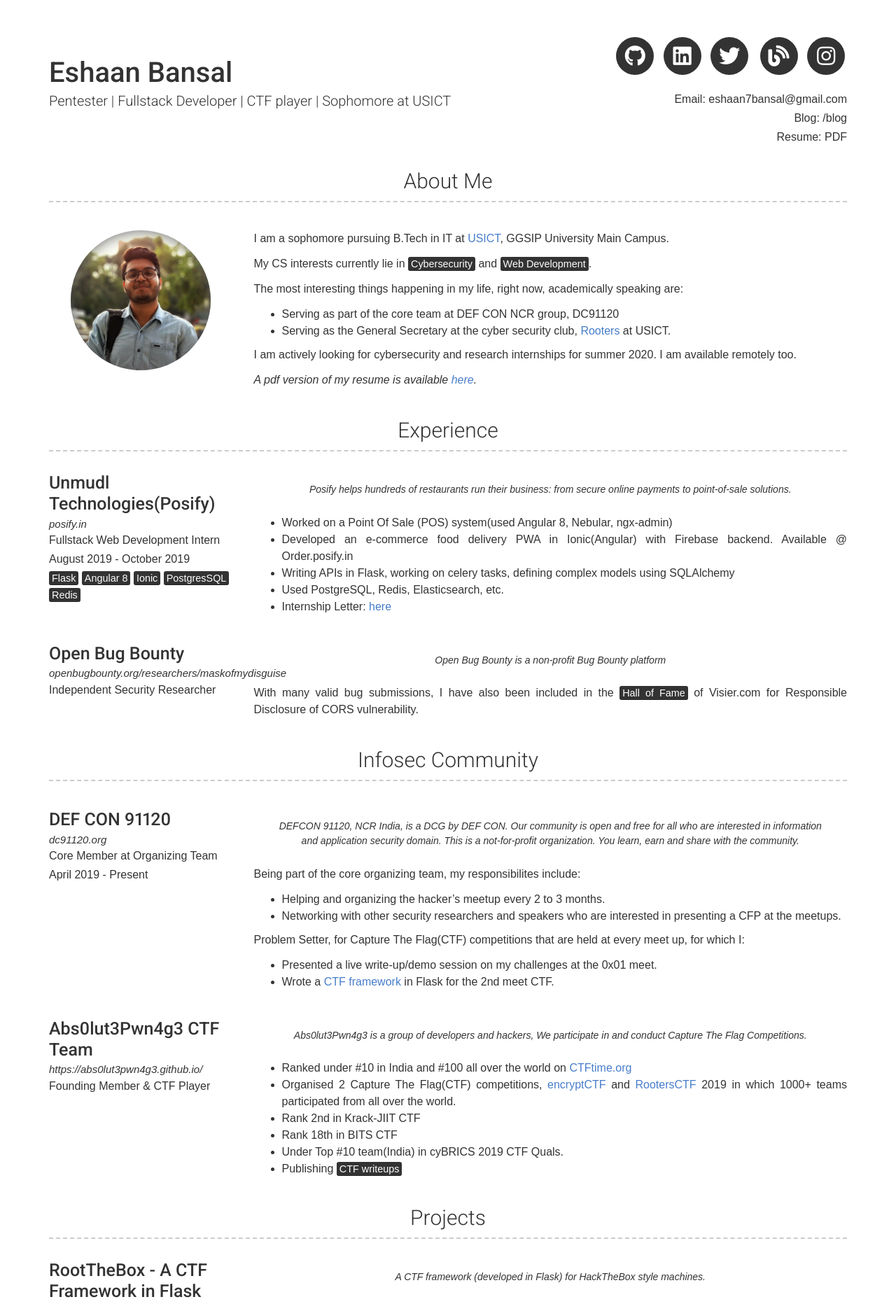
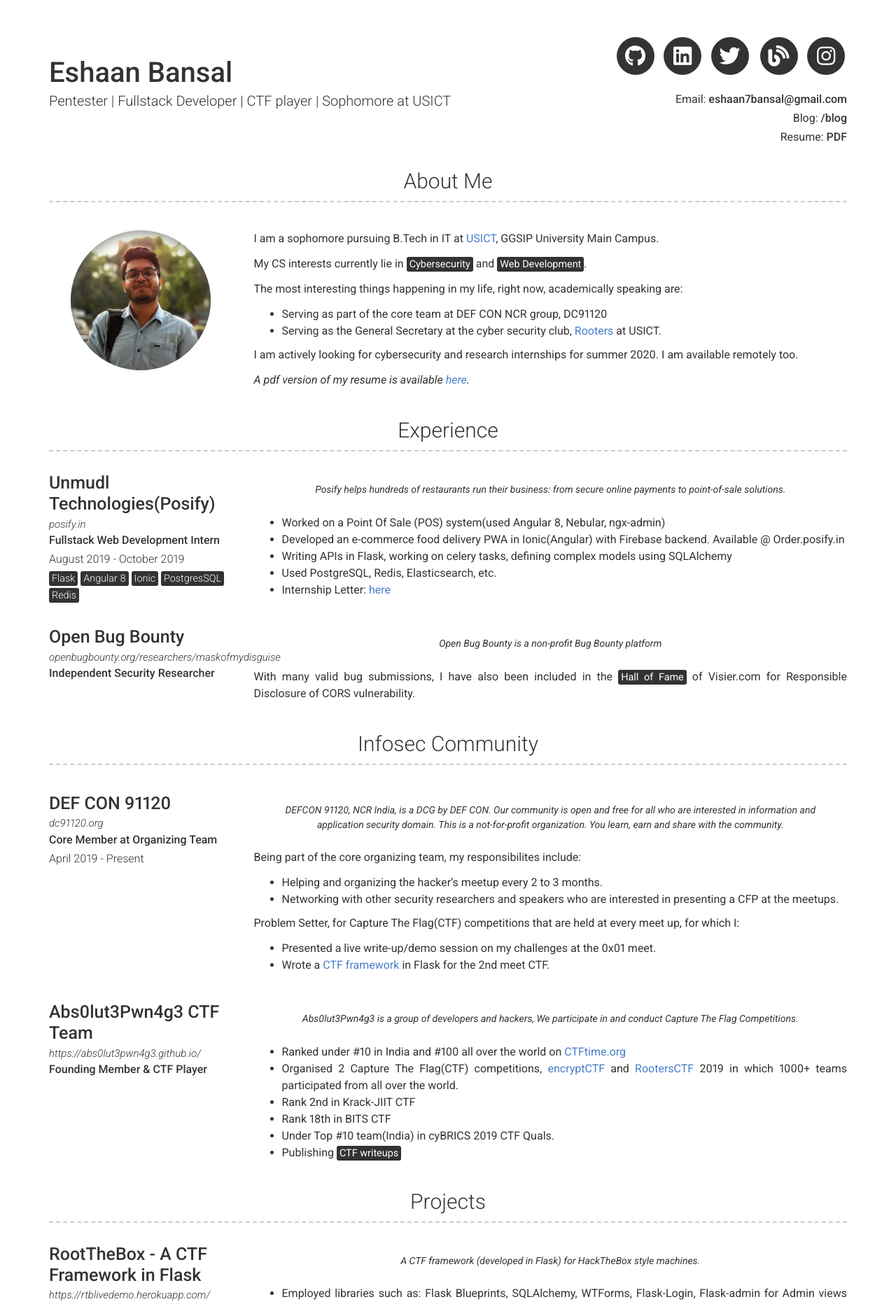
Before and after one commit to eshaan7/eshaan7.github.io, a Jekyll site: the page built from index.md, in a window 1280 px wide. Shown: the top 1863 px of the page at 70% size. Built offline with Jekyll 4.4.1, drawn with Linux system fonts in a browser that asks for light colours; nearby versions of some CDN libraries.

```diff
--- a/_sass/type.scss
+++ b/_sass/type.scss
@@ -1,7 +1,6 @@
 body {
   color: #333;
   // font-family: Roboto, sans-serif;
-  font-family: Arial, Helvetica, sans-serif !important;
   font-feature-settings: "kern", "liga", "pnum";
   font-size: 1em;
   line-height: 1.5;
```
